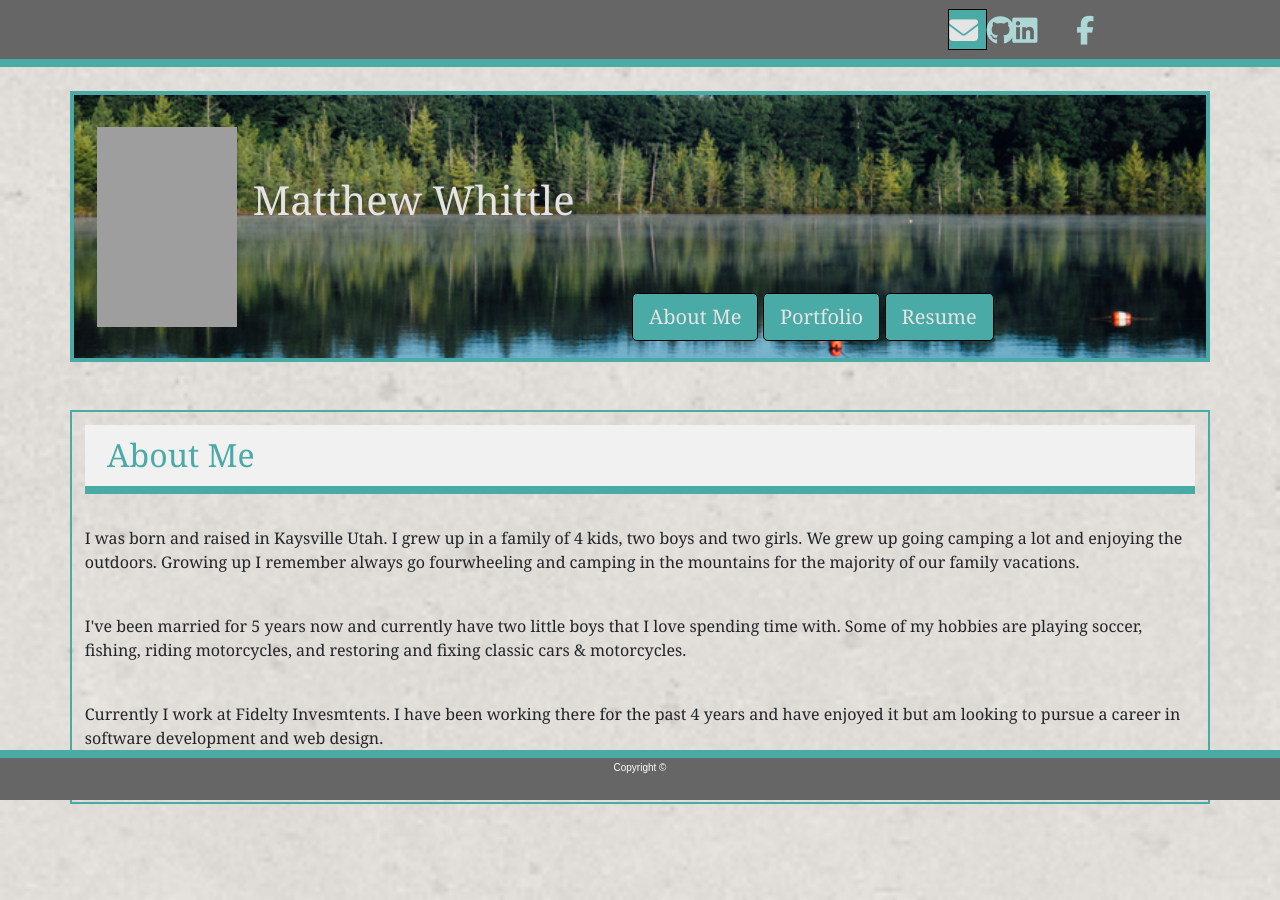
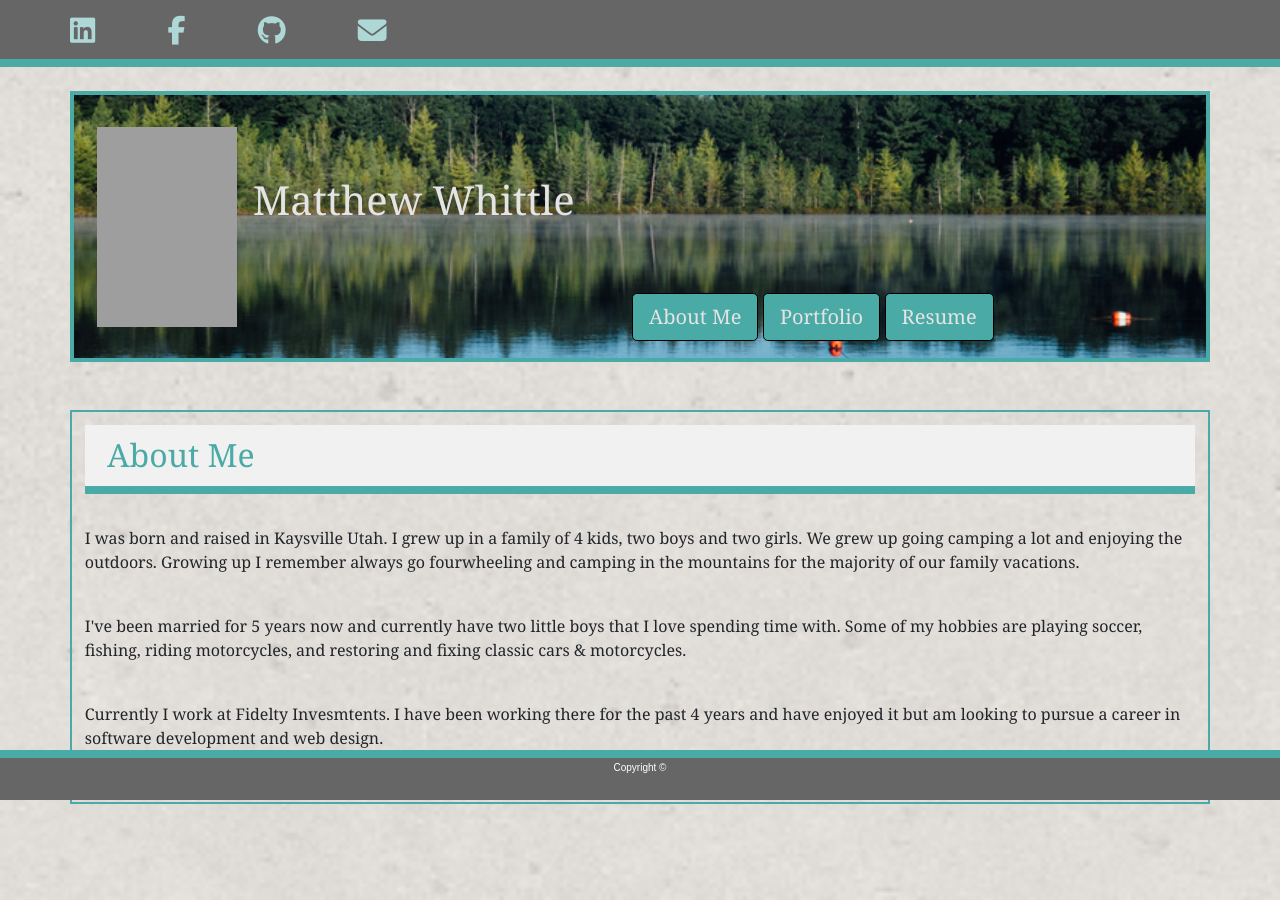
Before and after one commit to mattwhittle10/PortfolioFinal, a PHP site: page / in a window 1280 px wide. Run offline with PHP 8.4, Linux system fonts and the light colour scheme; some libraries are stand-ins or nearby versions; grey boxes are pictures that could not be loaded.

Commit message:
navbar links added

```diff
--- a/assets/css/index.css
+++ b/assets/css/index.css
@@ -62,29 +62,30 @@ hr {
 }
 
 #details  {
-
-    color: #add8d6;
     font-family: Georgia, 'Times New Roman', Times, serif;
     font-size: 180%;
     margin-right: 20%;
+    width: 100%;
 }
 
 #linkedIn {
     color: #add8d6;
-    position: absolute;
-    margin-left: 5%;
+    padding-right: 8%;
 }
 
 #facebook {
     color: #add8d6;
-    position: absolute;
-    margin-left: 10%;
+    padding-right: 8%;
 }
 
 #github {
     color: #add8d6;
-    position: absolute;
-    margin-left: 15%;
+    padding-right: 8%;
+}
+
+#contactLink {
+    color: #add8d6;
+    padding-right: 8%;
 }
 
 
--- a/assets/javascript/java.js
+++ b/assets/javascript/java.js
@@ -78,7 +78,7 @@ $("#projects").on('click', function(){
       )
 });
 
-$("#contact").on('click', function(){
+$("#contactLink").on('click', function(){
     $("#appendArea").empty();
     $("#appendArea").append(
     "<h2 class='title'>Contact Me</h2>" +
--- a/index.html
+++ b/index.html
@@ -12,25 +12,26 @@
     <link rel="stylesheet" type="text/css" href="./assets/css/index.css">
   </head>
   <body>
-      <div class="pos-f-t">
+
           <nav class="navbar navbar" id="navbarStyling">
-            <div></div><!-- <img src="./assets/images/universityLogo2.jpg" height="60" width="140"> -->
-            <div id="details" class="float-right">
+            <div class="container">
+            <div class="row" class="col-lg-12" id="details">
               <a href="https://www.linkedin.com/in/matt-whittle-926862141/"  target="_blank" id='linkedIn'>
                 <i id="logo" class="fab fa-linkedin"></i>
               </a>
               <a href="https://www.facebook.com/matt.whittle.581?ref=bookmarks" target="_blank" id='facebook'>
                 <i class="fab fa-facebook-f"></i>
               </a>
-              <a id="contact">
+              <a href="https://github.com/mattwhittle10?tab=repositories" target="_blank" id="github">
+                <i class="fab fa-github"></i>
+              </a>
+              <a id="contactLink">
                 <i class="fa fa-envelope" aria-hidden="true"></i>
               </a>
-              <a id="github"></a>
-                <i class="fab fa-github"></i>
-              </a>
             </div>
+          </div>
           </nav>
-        </div>
+
         <br>
       <div id="infoBox" class="container">
           <div class="row">
```
